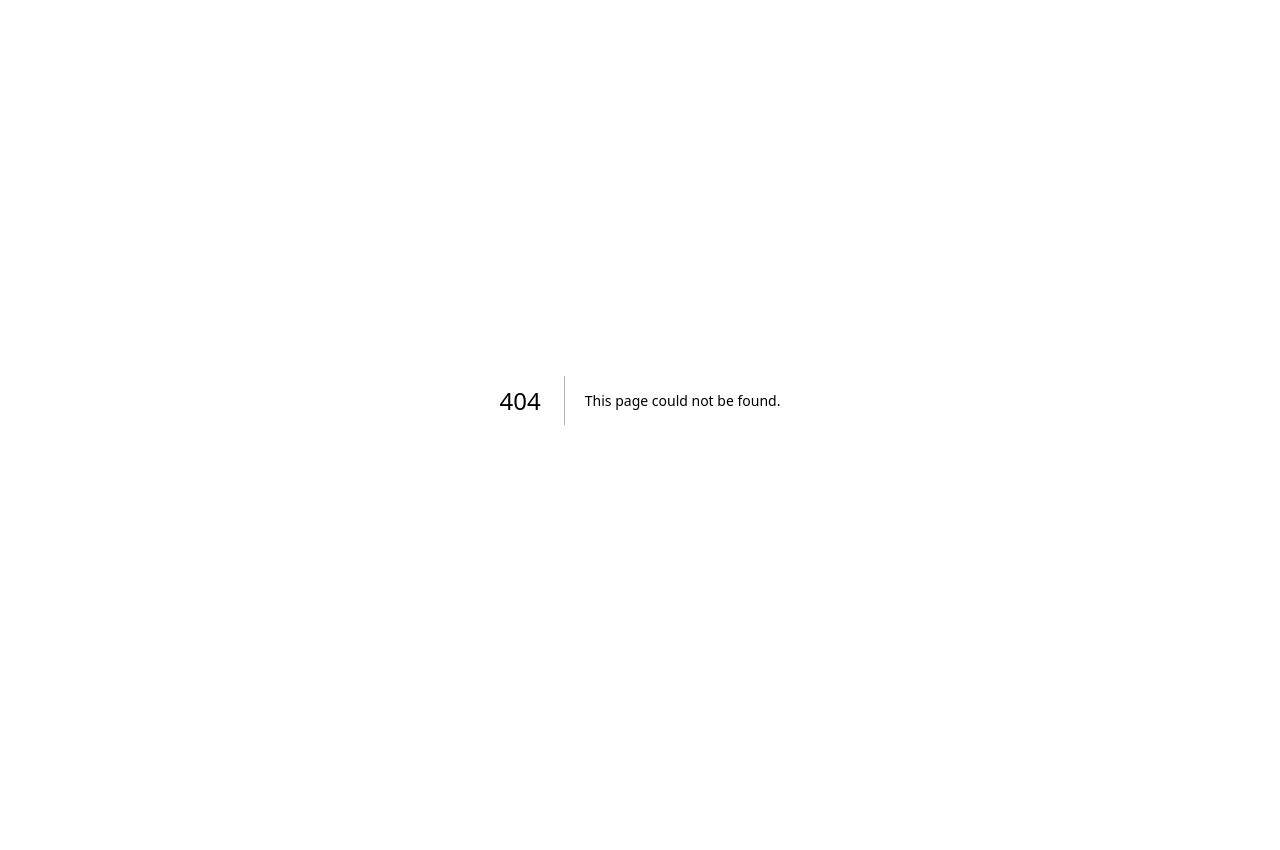
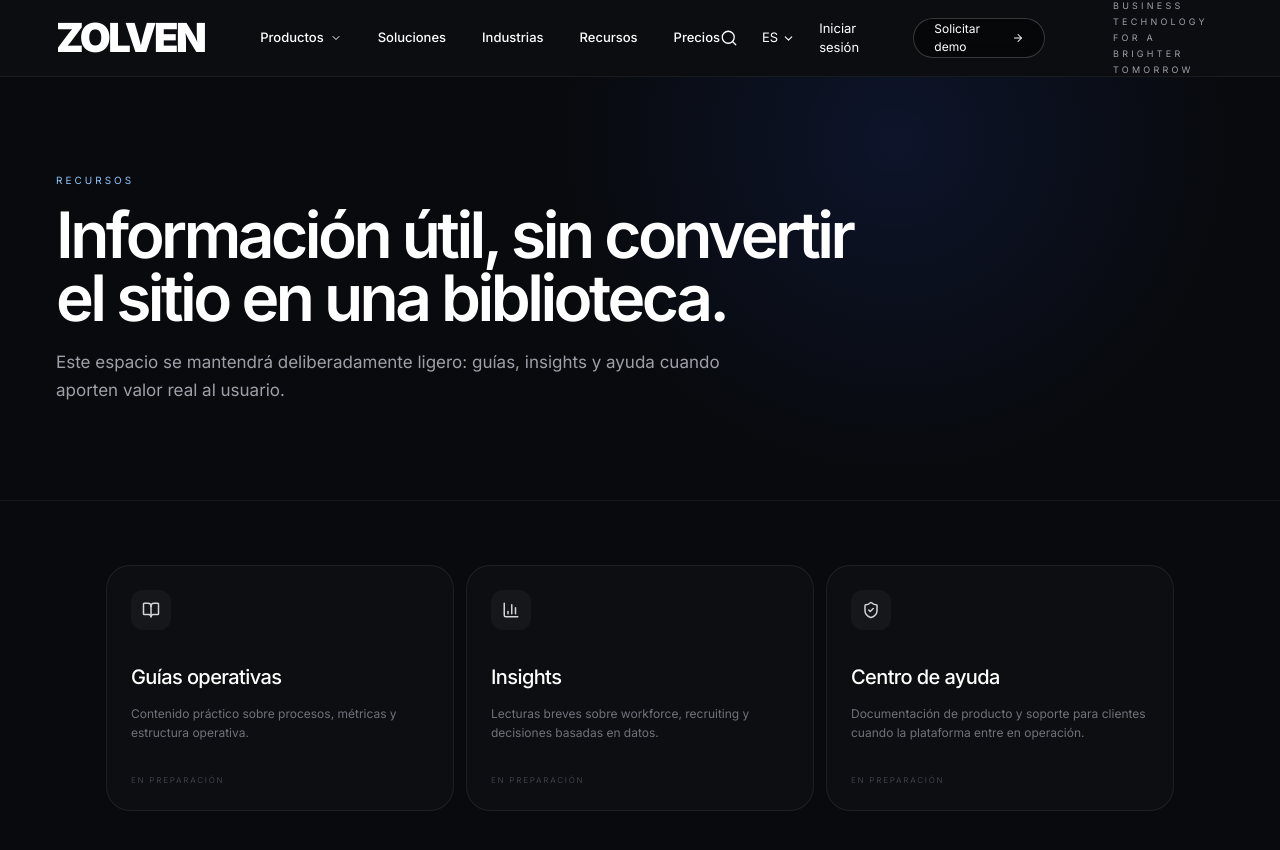
Before and after one commit to liatejera2-oss/zolven-web, a Next.js app: page /recursos in a window 1280 px wide. Before the commit this address had no page. Shown: the top 850 px of the page. Before the commit the page ends 800 px from the top, so only its background shows below. Built offline with nearby package versions, Linux system fonts and the light colour scheme.

Commit message:
feat: add recursos page

```diff
--- /dev/null
+++ b/src/app/recursos/page.tsx
@@ -0,0 +1,5 @@
+import { ResourcesPage } from "@/components/zolven/MarketingPages";
+
+export default function Page() {
+  return <ResourcesPage />;
+}
```
